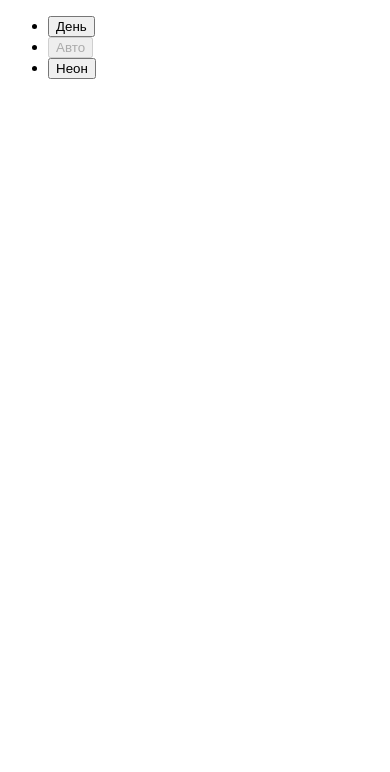
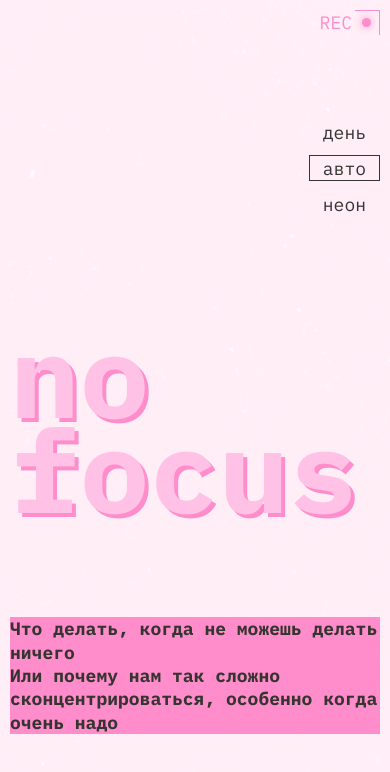
Before and after one commit to anydnny/slozhno-sosredotochitsya, a plain HTML site: page index.html in a window 390 px wide. Shown: the top 772 px of the page. Drawn offline with Linux system fonts and the light colour scheme.

Commit message:
complete header

```diff
--- a/index.html
+++ b/index.html
@@ -1,40 +1,48 @@
 <!DOCTYPE html>
 <html lang="ru">
+
 <head>
   <meta charset="UTF-8" />
   <meta http-equiv="X-UA-Compatible" content="IE=edge" />
   <meta name="viewport" content="width=device-width, initial-scale=1.0" />
+  <meta name="color-scheme" content="dark light">
+  <link rel="stylesheet" href="./styles/variables.css">
+  <link rel="stylesheet" href="./styles/style.css">
+  <link rel="stylesheet" href="./fonts/fonts.css">
+  <link rel="stylesheet" href="./styles/globals.css">
+  <link rel="stylesheet" href="./styles/dark.css">
+  <link rel="stylesheet" href="./styles/light.css">
   <title>Сложно сосредоточиться</title>
 </head>
+
 <body class="page">
   <header class="header decorated-zone">
     <nav class="header__theme-menu">
+      <div class="header-decorated" aria-hidden="true"></div>
       <ul class="header__theme-menu-list">
         <li class="header__theme-menu-item">
-            <button
-              class="header__theme-menu-button header__theme-menu-button_type_light"
-            >
+          <button class="header__theme-menu-button header__theme-menu-button_type_light">
             День
           </button>
         </li>
         <li class="header__theme-menu-item">
-            <button
-              class="header__theme-menu-button header__theme-menu-button_active header__theme-menu-button_type_auto"
-              disabled
-            >
+          <button class="header__theme-menu-button header__theme-menu-button_active header__theme-menu-button_type_auto"
+            disabled>
             Авто
           </button>
         </li>
         <li class="header__theme-menu-item">
-            <button
-              class="header__theme-menu-button header__theme-menu-button_type_dark"
-            >
+          <button class="header__theme-menu-button header__theme-menu-button_type_dark">
             Неон
           </button>
         </li>
       </ul>
     </nav>
+    <h1 class="header__title">no focus</h1>
+    <p class="header__description title-decor">Что делать, когда не можешь делать ничего<br>
+      Или почему нам так сложно сконцентрироваться, особенно когда очень надо</p>
   </header>
   <script src="./scripts/script.js"></script>
 </body>
+
 </html>
--- a/styles/dark.css
+++ b/styles/dark.css
@@ -3,6 +3,17 @@
   здесь окажутся стили, которые нужно переопределить принудительно,
   переключая тему
 */
+:root .page.theme_dark {
+  --accent-color: #ff0070;
+  --after-accent--text-color: #000028;
+  --title-color: #DB00FF;
+  --text-color: #F1B2CE;
+  --background-image: url(../images/cover-image-dark.png);
+
+  --button-text-color: #FF0070;;
+  --button-border-color: #FF0070;;
+  --button-border-extra-color: rgba(255, 0, 112, 0.40);
+}
 
 .page.theme_dark {
   /* сохраните этот селектор в приведённом виде.
--- a/styles/light.css
+++ b/styles/light.css
@@ -3,10 +3,40 @@
   Здесь окажутся стили, которые нужно переопределить принудительно,
   переключая тему
 */
+:root .page.theme_light {
+  --accent-color: #FF8DCB;
+  --after-accent--text-color: #353430;
+  --title-color: #FFC2E6;
+  --text-color: #353430;
+  --background-image: url(../images/cover-image-light.png);
+
+  --button-text-color: #353430;;
+  --button-border-color: #353430;;
+  --button-border-extra-color: rgba(50, 49, 45, 0.40);
+}
 
 .page.theme_light {
   /* сохраните этот селектор в приведённом виде.
     Так стили написанные ниже будут иметь больший вес,
     чем стили в медиазапросе предпочтений пользователя
   */
+
 }
+@media (prefers-color-scheme: light) {
+  :root {
+        /* Дублируем переменные светлой темы */
+        --accent-color: #FF8DCB;
+        --after-accent--text-color: #353430;
+        --title-color: #FFC2E6;
+        --text-color: #353430;
+        --background-image: url(../images/cover-image-light.png);
+
+        --button-text-color: #353430;;
+        --button-border-color: #353430;;
+        --button-border-extra-color: rgba(50, 49, 45, 0.40);
+    }
+}
+
+.page.theme_light .header-decorated {
+  display: none;
+}
--- a/styles/style.css
+++ b/styles/style.css
@@ -3,3 +3,196 @@
 .page {
   /* сохраните в разметке и стилях класс page. На его основе работает скрипт. */
 }
+
+.header {
+  display: grid;
+  position: relative;
+  grid-template-rows: 1fr min-content 1fr;
+  min-block-size: 648px;
+  height: 100vh;
+  padding: 20px;
+  background-image: var(--background-image);
+  background-size: cover;
+  background-position: center;
+  background-repeat: no-repeat;
+}
+
+.decorated-zone::after {
+  content: "";
+  position: absolute;
+  top: 20px;
+  right: 20px;
+  inline-size: 25px;
+  block-size: 25px;
+  border-top: 1px solid var(--accent-color);
+  border-right: 1px solid var(--accent-color);
+}
+
+.decorated-zone::before {
+  content: "";
+  position: absolute;
+  bottom: 20px;
+  left: 20px;
+  inline-size: 25px;
+  block-size: 25px;
+  border-bottom: 1px solid var(--accent-color);
+  border-left: 1px solid var(--accent-color);
+}
+
+.header-decorated::after {
+  position: absolute;
+  top: 20px;
+  right: 48px;
+  content: "REC";
+  color: var(--accent-color);
+  text-align: center;
+  font-family: var(--font-name), sans-serif;
+  font-size: 18px;
+  font-style: normal;
+  font-weight: 400;
+  line-height: 25px;
+}
+
+.header-decorated::before {
+  content: "";
+  text-align: center;
+  position: absolute;
+  top: 28px;
+  right: 29px;
+  width: 9px;
+  height: 9px;
+  border-radius: 50%;
+  background-color: var(--accent-color);
+  filter: drop-shadow(0px 0px 4px var(--accent-color));
+}
+
+.header__theme-menu-list {
+  display: flex;
+  flex-direction: row;
+  gap: 10px;
+  justify-content: center;
+}
+
+.header__theme-menu-button {
+  color: var(--button-text-color);
+  text-align: center;
+  font-family: var(--font-name), sans-serif;
+  font-size: 18px;
+  font-style: normal;
+  font-weight: 400;
+  block-size: 26px;
+  text-transform: lowercase;
+  padding: 0 13px;
+  border: 1px solid transparent;
+  background-color: transparent;
+  cursor: pointer;
+  outline: none;
+}
+
+.header__theme-menu-button:hover {
+  outline: none;
+  border: 1px solid var(--button-border-extra-color);
+}
+
+.header__theme-menu-button:focus-visible {
+  border-bottom: 1px solid var(--button-border-color);
+}
+
+.header__theme-menu-button_active {
+  border: 1px solid var(--button-border-color);
+  pointer-events: none;
+  cursor: default;
+}
+
+.header__title {
+  position: relative;
+  left: 20px;
+  color: var(--title-color);
+  text-shadow: 4px 4px 0 var(--accent-color);
+  font-family: var(--font-name), sans-serif;
+  font-size: clamp(7.5rem, 0.5625rem + 14.4531vw, 9.8125rem);
+  font-style: normal;
+  font-weight: 700;
+  line-height: 82.5%;
+}
+
+.header__description {
+  display: inline-block;
+  inline-size: 50%;
+  min-block-size: 70px;
+  align-self: center;
+  justify-self: end;
+  color: var(--after-accent--text-color);
+  font-family: var(--font-name), sans-serif;
+  font-size: 18px;
+  font-style: normal;
+  font-weight: 700;
+  line-height: 23.4px;
+}
+
+.title-decor {
+  background-color: var(--accent-color);
+}
+
+@media screen and (768px <= width < 1024px) {
+
+  .header__theme-menu {
+    display: flex;
+    justify-content: flex-end;
+  }
+
+  .header__theme-menu-list {
+    flex-direction: column;
+    align-items: flex-end;
+  }
+
+  .header__title {
+    left: -20px;
+  }
+}
+
+@media screen and (width < 768px) {
+
+  .header {
+    padding: 10px;
+  }
+
+  .header__theme-menu {
+    display: flex;
+    justify-content: flex-end;
+  }
+
+.header__theme-menu-list {
+    flex-direction: column;
+    align-items: flex-end;
+  }
+
+  .decorated-zone::before {
+    bottom: 10px;
+    left: 10px;
+  }
+
+  .decorated-zone::after {
+    top: 10px;
+    right: 10px;
+  }
+
+  .header-decorated::after {
+    top: 10px;
+    right: 38px;
+  }
+
+  .header-decorated::before {
+    top: 18px;
+    right: 19px;
+  }
+
+  .header__title {
+    left: 0;
+    font-size: clamp(7.25rem, 7.0115rem + 1.0178vw, 7.5rem);
+  }
+
+  .header__description {
+    inline-size: 100%;
+  }
+}
--- a/styles/variables.css
+++ b/styles/variables.css
@@ -2,3 +2,15 @@
   Переменные для вашего проекта
   и их переопределение под различные устройства
 */
+:root {
+  --font-name: 'IBM Plex Mono';
+  --accent-color: #ff0070;
+  --after-accent--text-color: #000028;
+  --title-color: #DB00FF;
+  --text-color: #F1B2CE;
+  --background-image: url(../images/cover-image-dark.png);
+
+  --button-text-color: #FF0070;;
+  --button-border-color: #FF0070;;
+  --button-border-extra-color: rgba(255, 0, 112, 0.40);
+}
```
Lines whose indentation alone changed are shown as unchanged.
